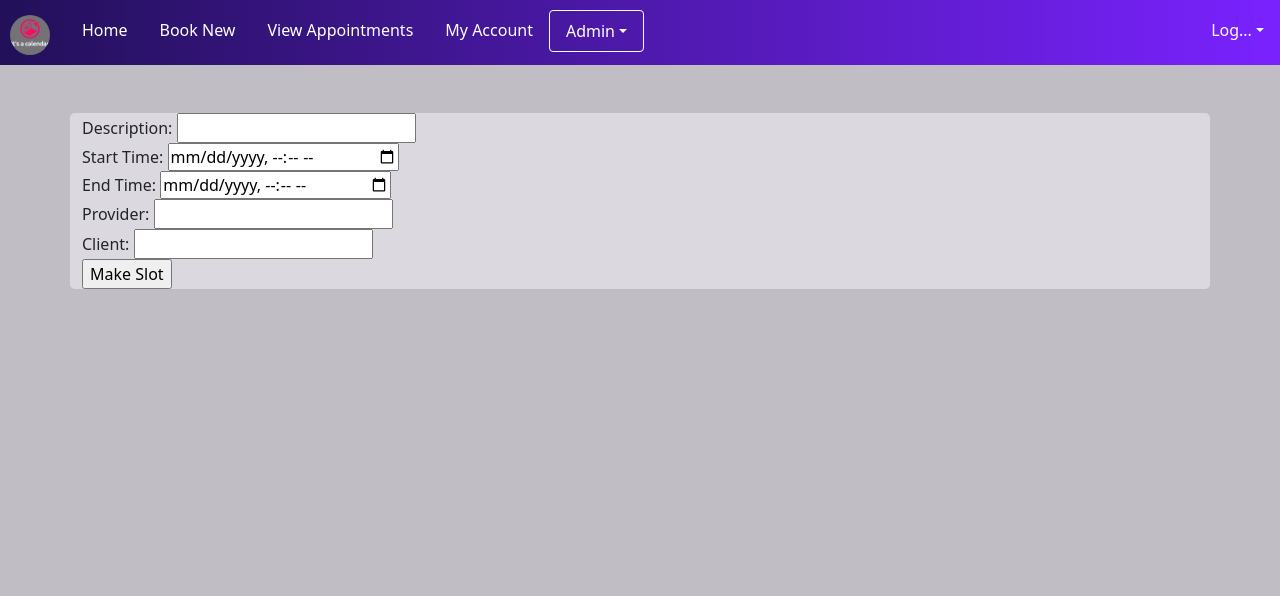
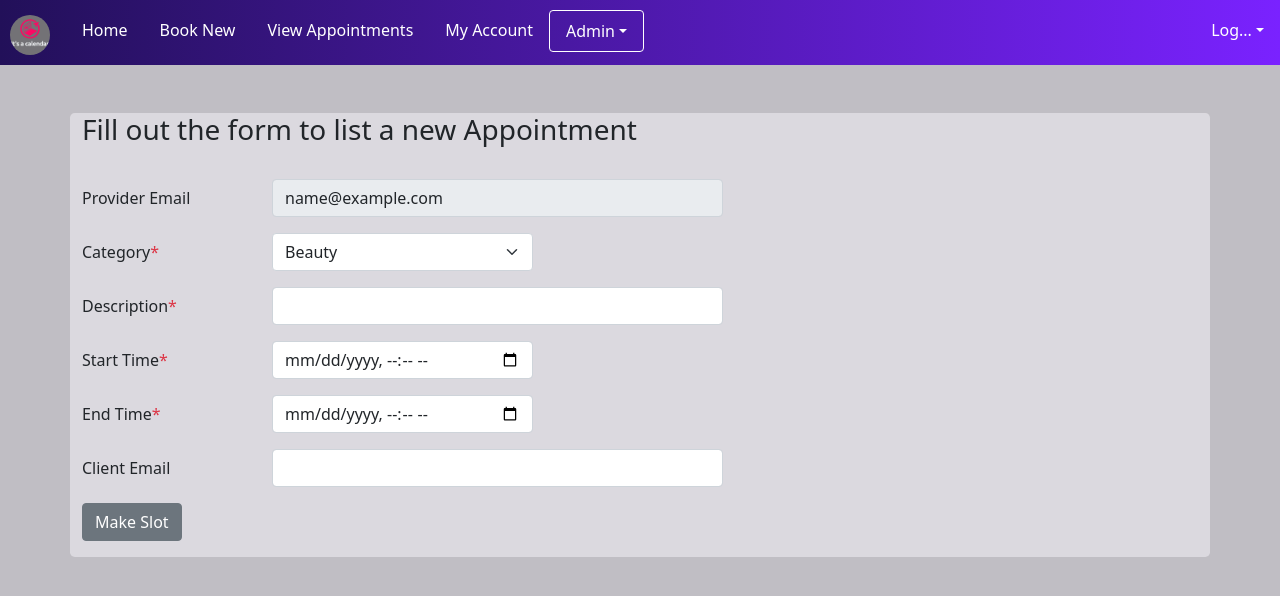
Before and after one commit to jaybyrd3/cs341, a Flask app: page /makeslot in a window 1280 px wide. Shown: the top 596 px of the page. Run offline with Flask 3, Linux system fonts and the light colour scheme; the visitor is signed in with stand-in values (Sample User, id 1); some libraries are stand-ins or nearby versions.

Commit message:
updated style for makeslot, and added categories to db
Signed-off-by: Sawyer Sawotin <sawotin6713@uwlax.edu>

```diff
--- a/app.py
+++ b/app.py
@@ -76,17 +76,17 @@ def makeslot():
 @app.route('/booknew', methods=['GET', 'POST'])
 @login_required
 def booknew():
-    # if request.method == 'POST':
-    #     slot_id = request.form.get('slot_id')
-    #     slot = Slot.query.get(slot_id)
-    #     if slot: #and not slot.client
-    #         slot.client = session['email']  # Or however you identify the client
-    #         db.session.commit()
-    #         flash('Appointment booked successfully!', 'success')
-    #         return redirect(url_for('viewappointments'))
-    #     else:
-    #         flash('This slot is no longer available.', 'error')
-    #         return redirect(url_for('booknew'))
+    if request.method == 'POST':
+        slot_id = request.form.get('slot_id')
+        slot = Slot.query.get(slot_id)
+        if slot: #and not slot.client
+            slot.client = session['email']  # Or however you identify the client
+            db.session.commit()
+            flash('Appointment booked successfully!', 'success')
+            return redirect(url_for('viewappointments'))
+        else:
+            flash('This slot is no longer available.', 'error')
+            return redirect(url_for('booknew'))
 
     # open_slots = Slot.query.filter_by(client='None').all()
     # print(open_slots) #?? wat for
@@ -96,7 +96,14 @@ def booknew():
 @app.route('/booknew/<category>', methods=['GET', 'POST'])
 @login_required
 def booknewcat(category):
-    return "You sent a request to " + str(category)
+    if request.method == 'POST':
+         if category == 'all':
+               open_slots = Slot.query.all()
+         else:
+              open_slots = Slot.query.filter_by(category=category).all()
+         return render_template('booknew.html', open_slots=open_slots)
+    else:
+          return "You sent a request to " + str(category)
 # def booknew():
 #     open_slots = Slot.query.filter_by(client=None).all()
 #     if open_slots:
--- a/db_config.py
+++ b/db_config.py
@@ -32,11 +32,12 @@ class Slot(db.Model):
     starttime = db.Column(db.DateTime, unique=False, nullable=True)
     endtime = db.Column(db.DateTime, unique=False, nullable=True)
     # if user_id == null, then appt slot is open
-    client = db.Column(db.Text, unique=False, default=None, nullable=True)
+    client = db.Column(db.Text, unique=False, default='None', nullable=True)
     provider = db.Column(db.Text, db.ForeignKey('user.email'), nullable=True)
     # slot will always have a provider
     # provider_id = db.Column(db.Integer, db.ForeignKey('user.id'), nullable=False)
     description = db.Column(db.String(512), unique=False, nullable=True)
+    category = db.Column(db.String(50), unique=False, nullable=True) # atm,: Medical|Beauty|Fitness
 
     def __repr__(self):
 	    return f'<Slot {self.description}>'
--- a/templates/makeslot.html
+++ b/templates/makeslot.html
@@ -63,29 +63,66 @@
         </script>
 
         <div class="container maincontent rounded-3 my-5">
+            <h3>Fill out the form to list a new Appointment</h3><br>
             <form method="POST">
+                <!-- Label and input for provider -->
+                <div class="mb-3 row">
+                    <label for="provider" class="col-sm-2 col-form-label">Provider Email</label>
+                    <div class="col-sm-5">
+                        <input class="form-control" type="text" value="{{ current_user.email }}" id="provider" name="provider" readonly>
+                    </div>
+                </div>
+
+                <!-- Category -->
+                <div class="mb-3 row">
+                    <label for="category" class="col-sm-2 col-form-label">Category<span class="text-danger">*</span></label>
+                    <div class="col-sm-3">
+                        <select class="form-select" id="category">
+                            <option value="medical">Medical</option>
+                            <option value="beauty" selected>Beauty</option>
+                            <option value="fitness">Fitness</option>
+                          </select>
+                    </div>
+                </div>
+
                 <!-- Label and input for Appointment Description -->
-                <label for="description">Description:</label>
-                <input type="text" id="slot_description" name="description" required><br>
+                <div class="mb-3 row">
+                    <label for="description" class="col-sm-2 col-form-label">Description<span class="text-danger">*</span></label>
+                    <div class="col-sm-5">
+                        <input class="form-control" type="text" id="slot_description" name="description" required>
+                    </div>
+                </div>
+
 
                 <!-- Label and input for start time (accepts date) -->
-                <label for="starttime">Start Time:</label>
-                <input type="datetime-local" id="starttime" name="starttime" required><br>
+                <div class="mb-3 row">
+                    <label for="starttime" class="col-sm-2 col-form-label">Start Time<span class="text-danger">*</span></label>
+                    <div class="col-sm-3">
+                        <input class="form-control" type="datetime-local" id="starttime" name="starttime" required>
+                    </div>
+                </div>
+
 
                 <!-- Label and input for end time (accepts date) -->
-                <label for="endtime">End Time:</label>
-                <input type="datetime-local" id="endtime" name="endtime" required><br>
+                <div class="mb-3 row">
+                    <label for="endtime" class="col-sm-2 col-form-label">End Time<span class="text-danger">*</span></label>
+                    <div class="col-sm-3">
+                        <input class="form-control" type="datetime-local" id="endtime" name="endtime" required>
+                    </div>
+                </div>
 
-                <!-- Label and input for provider -->
-                <label for="provider">Provider:</label>
-                <input type="text" id="provider" name="provider" required><br>
 
                 <!-- Label and input for client -->
-                <label for="client">Client:</label>
-                <input type="text" id="client" name="client"><br>
+                <div class="mb-3 row">
+                    <label for="client" class="col-sm-2 col-form-label">Client Email</label>
+                    <div class="col-sm-5">
+                        <input class="form-control" type="text" id="client" name="client">
+                    </div>
+                </div>
+
 
                 <!-- Submit button -->
-                <input type="submit" value="Make Slot">
+                <input type="submit" class="btn btn-secondary mb-3" value="Make Slot">
             </form>
         </div>
     </body>
```
